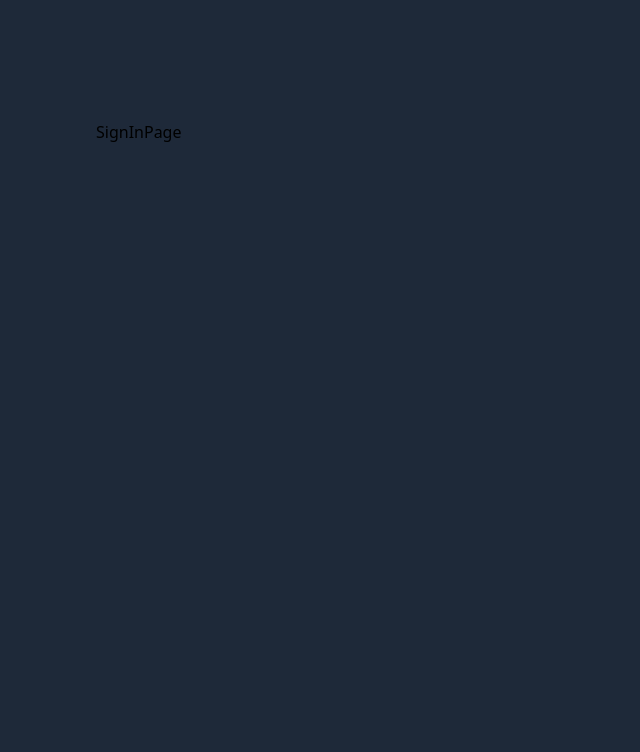
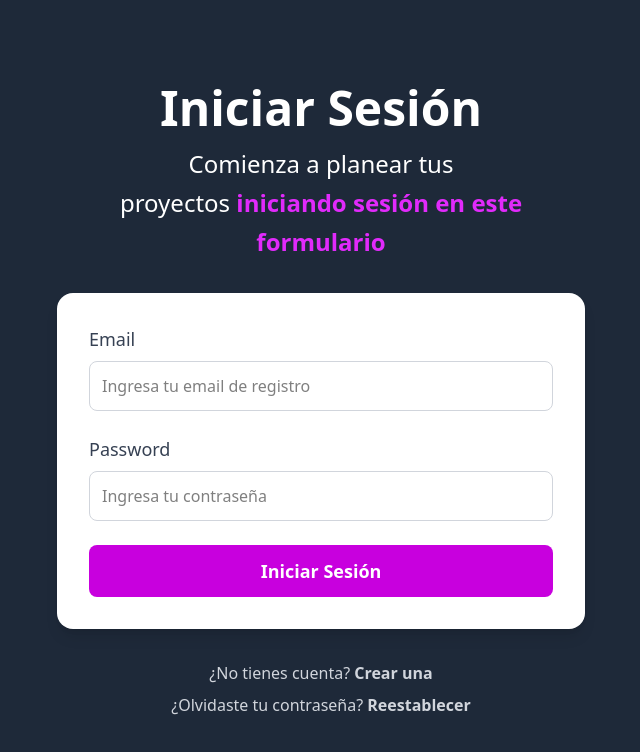
Before and after one commit to jmoreva15/uptask-fe, a React (Vite) app: page /auth/sign-in in a window 1280 px wide. Shown: the top 752 px of the page, without its empty margins (319-959 px from the left). Built offline with nearby package versions, Linux system fonts and the light colour scheme.

Commit message:
feat: enhance authentication layout and sign-in page with improved styling and navigation links

```diff
--- a/src/layouts/AuthLayout.tsx
+++ b/src/layouts/AuthLayout.tsx
@@ -2,11 +2,9 @@ import { Outlet } from 'react-router';
 
 const AuthLayout = () => {
   return (
-    <div className="bg-gray-800 min-h-screen">
-      <div className="py-10 lg:py-20 mx-auto w-[450px]">
-        <div className="mt-10">
-          <Outlet />
-        </div>
+    <div className="bg-gray-800 min-h-screen flex items-center justify-center px-4 sm:px-6">
+      <div className="w-full max-w-md sm:max-w-lg md:max-w-xl bg-transparent flex flex-col items-center">
+        <Outlet />
       </div>
     </div>
   );
--- a/src/pages/auth/SignInPage.tsx
+++ b/src/pages/auth/SignInPage.tsx
@@ -1,5 +1,66 @@
+import { Link } from 'react-router';
+
 const SignInPage = () => {
-  return <div>SignInPage</div>;
+  return (
+    <div className="w-full flex flex-col items-center gap-8 px-4 sm:px-6">
+      <div className="flex flex-col items-center gap-3 text-center">
+        <h1 className="text-4xl sm:text-5xl font-black text-white">Iniciar Sesión</h1>
+        <p className="text-lg sm:text-2xl font-light text-white leading-relaxed max-w-md">
+          Comienza a planear tus proyectos&nbsp;
+          <span className="text-fuchsia-500 font-semibold">
+            iniciando sesión en este formulario
+          </span>
+        </p>
+      </div>
+      <form
+        className="flex flex-col gap-6 w-full bg-white rounded-2xl shadow-lg p-6 sm:p-8"
+        noValidate
+      >
+        <div className="flex flex-col gap-2">
+          <label htmlFor="email" className="font-medium text-base sm:text-lg text-gray-700">
+            Email
+          </label>
+          <input
+            id="email"
+            type="email"
+            placeholder="Ingresa tu email de registro"
+            className="w-full p-3 border border-gray-300 rounded-lg focus:outline-none focus:ring-2 focus:ring-fuchsia-500"
+          />
+        </div>
+        <div className="flex flex-col gap-2">
+          <label htmlFor="password" className="font-medium text-base sm:text-lg text-gray-700">
+            Password
+          </label>
+          <input
+            id="password"
+            type="password"
+            placeholder="Ingresa tu contraseña"
+            className="w-full p-3 border border-gray-300 rounded-lg focus:outline-none focus:ring-2 focus:ring-fuchsia-500"
+          />
+        </div>
+
+        <input
+          type="submit"
+          value="Iniciar Sesión"
+          className="bg-fuchsia-600 hover:bg-fuchsia-700 w-full p-3 text-white font-bold text-lg rounded-lg transition-all duration-200 cursor-pointer"
+        />
+      </form>
+      <nav className="flex flex-col items-center gap-2 text-center text-sm sm:text-base">
+        <Link
+          to="/auth/register"
+          className="text-gray-300 hover:text-fuchsia-400 transition-colors duration-200"
+        >
+          ¿No tienes cuenta? <span className="font-semibold">Crear una</span>
+        </Link>
+        <Link
+          to="/auth/forgot-password"
+          className="text-gray-300 hover:text-fuchsia-400 transition-colors duration-200"
+        >
+          ¿Olvidaste tu contraseña? <span className="font-semibold">Reestablecer</span>
+        </Link>
+      </nav>
+    </div>
+  );
 };
 
 export default SignInPage;
--- a/src/router.tsx
+++ b/src/router.tsx
@@ -1,9 +1,13 @@
-import { createBrowserRouter } from 'react-router';
+import { createBrowserRouter, Navigate } from 'react-router';
 import GuestGuard from '@/guards/GuestGuard';
 import AuthLayout from '@/layouts/AuthLayout';
 import SignInPage from '@/pages/auth/SignInPage';
 
 const router = createBrowserRouter([
+  {
+    element: <Navigate to="auth/sign-in" replace />,
+    index: true,
+  },
   {
     element: <GuestGuard />,
     children: [
```
